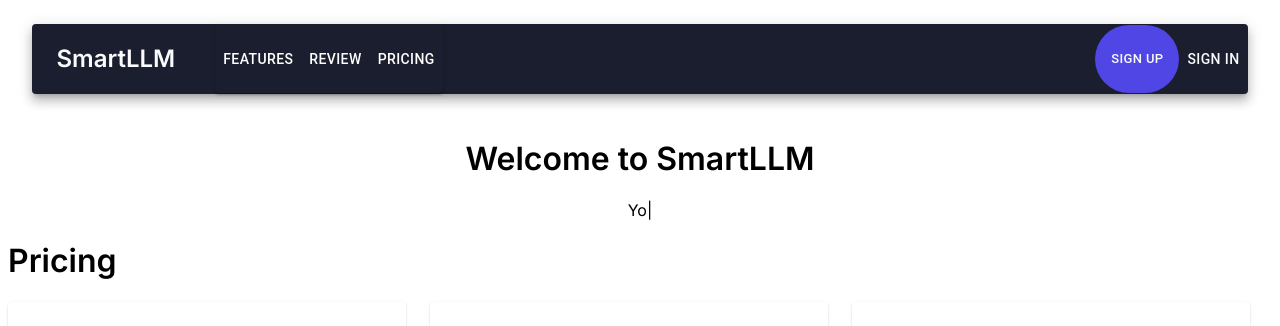
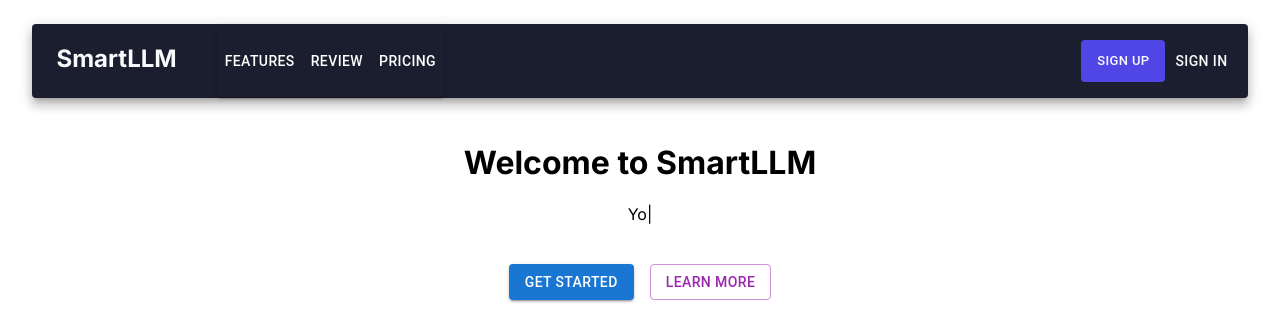
Before and after one commit to Kimiwasadat/smartllm, a Next.js app: page / in a window 1280 px wide. Shown: the top 326 px of the page. Built offline with nearby package versions, Linux system fonts and the light colour scheme.

Commit message:
Added signing in/ signing up option

```diff
--- a/app/layout.js
+++ b/app/layout.js
@@ -1,13 +1,24 @@
 // app/layout.js
 import "@fontsource/inter"; // Defaults to weight 400
 import "@fontsource/inter/600.css";
+import { ClerkProvider } from "@clerk/nextjs";
+import { Inter } from 'next/font/google'
+
+
+const inter = Inter({ subsets: ["latin"] });
+
+export const metadata = {
+  title: 'SmartLLM',
+  description: 'Generated by create next app',
+}
 
 export default function RootLayout({ children }) {
   return (
-    <html lang="en">
-      <body style={{fontFamily: 'Inter, sans-serif',}}>
-        {children}     {/* every page & nested layout gets rendered here */}
-      </body>
+    <ClerkProvider>
+    <html lang="en" >
+      <body  style={{fontFamily: 'Inter, sans-serif',}} className={inter.className}>{children}</body>
+
     </html>
+    </ClerkProvider>
   );
 }
--- a/app/page.js
+++ b/app/page.js
@@ -1,6 +1,7 @@
 'use client';
 import React from 'react';
 import { Typed } from 'react-typed';
+import Features from '@/components/Features';
 import NavBar from '@/components/NavBar';
 import "@fontsource/inter"; // Defaults to weight 400
 import "@fontsource/inter/600.css";
@@ -16,7 +17,9 @@ export default function Home() {
     <NavBar />
       <Stack style={{alignItems:"center"}}>
         <HomeScreen />
+        <Features />
       </Stack>
+
     <PricingScreen />
     </>
   );
--- /dev/null
+++ b/components/Features.js
@@ -0,0 +1,19 @@
+'use client'
+import {Box, Paper, Button, Stack, Typography, Card} from '@mui/material'
+import "@fontsource/inter"; // Defaults to weight 400
+import "@fontsource/inter/600.css";
+import Image from 'next/image'
+import { useState } from 'react'
+
+export default function Features(){
+    <>
+    <Stack direction="row" spacing={2} sx={{justifyContent:'center', marginTop:5}}>
+        <Card sx={{width: '10%', height: '10%', backgroundColor: '#F9FAFB', padding: 2, marginTop: 5}}>
+            <Typography variant="h4" sx={{fontWeight: 'bold', color: '#1A1E2E', textAlign: 'center'}}>Features</Typography>
+        </Card>
+        <Card sx={{width: '10%', height: '10%', backgroundColor: '#F9FAFB', padding: 2, marginTop: 5}}>
+            <Typography variant="h4" sx={{fontWeight: 'bold', color: '#1A1E2E', textAlign: 'center'}}>Features</Typography>
+        </Card>
+    </Stack>
+    </>
+}
--- a/components/HomeScreen.js
+++ b/components/HomeScreen.js
@@ -1,7 +1,7 @@
 'use client'
 import React, {useEffect, useRef} from 'react';
 import { Typed } from 'react-typed';
-import {Button, Paper, Box} from '@mui/material'
+import {Button, Paper, Box, Stack} from '@mui/material'
 
 const TypedComponent = () =>{
     const elRef = useRef(null);
@@ -32,6 +32,15 @@ export default function HomeScreen(){
         <>
         <h1>Welcome to SmartLLM</h1>
         <Box><TypedComponent /></Box>
+        <Paper elevation={0} sx={{ alignItems:'center', backgroundColor: 'transparent', boxShadow: 'none', marginTop:5}}>
+          <Stack direction='row' spacing={2}>
+            <Box sx={{alignItems:'center'}}>
+                <Button variant="contained" color="primary">Get Started</Button>
+                <Button variant ="outlined" color="secondary" sx={{marginLeft: 2}}>Learn More</Button>
+            </Box>
+          </Stack>
+        </Paper>
+
         </>
     );
 }
--- a/components/NavBar.js
+++ b/components/NavBar.js
@@ -1,6 +1,6 @@
 'use client';              // MUI needs this
 
-import { Button, Box, Paper, Stack, ButtonGroup } from '@mui/material';
+import { Button, Box, Paper, Stack, ButtonGroup, Link } from '@mui/material';
 import { blue } from '@mui/material/colors';
 import "@fontsource/inter"; // Defaults to weight 400
 import "@fontsource/inter/600.css";
@@ -29,9 +29,9 @@ export default function NavBar(){
 
         </ButtonGroup>
         <Box sx={{ flexGrow: 1 }} />
-        <Stack direction="row" sx={{justifyContent: 'flex-end' }}>
-          <Button varaint="contained" size ="small" sx={{bgcolor: '#4F46E5', '&:hover': { bgcolor: '#689f38' }, color:"#F9FAFB", borderRadius: 999, padding:"2px 16px"}}>Sign Up</Button>
-          <Button varaint="outlined"sx={{color:"#F9FAFB"}}>Sign In</Button>
+        <Stack direction="row" sx={{justifyContent: 'flex-end', padding: "15px 10px"}}>
+        <Link href="/signUp"  passhref ><Button varaint="contained" size ="small" sx={{bgcolor: '#4F46E5', '&:hover': { bgcolor: '#689f38' }, color:"#F9FAFB", padding:"10px 16px"}}>Sign Up</Button></Link>
+         <Link  href="/signIn"  passhref >  <Button varaint="outlined"sx={{color:"#F9FAFB", padding:"9px 10px"}}>Sign In</Button></Link>
         </Stack>
         </Stack>
       </Paper>
--- a/package.json
+++ b/package.json
@@ -9,6 +9,8 @@
     "lint": "next lint"
   },
   "dependencies": {
+    "@clerk/clerk-js": "^5.62.0",
+    "@clerk/nextjs": "^6.18.0",
     "@emotion/react": "^11.14.0",
     "@emotion/styled": "^11.14.0",
     "@fontsource/inter": "^5.2.5",
```
Also changed, not shown: app/signIn/[[...signIn]]/page.js (added, +21 -0 lines), app/signUp/[[...signUp]]/page.js (added, +21 -0 lines), middleware.ts (added, +12 -0 lines), 1 other file (tests, documents, lock files or other folders).
